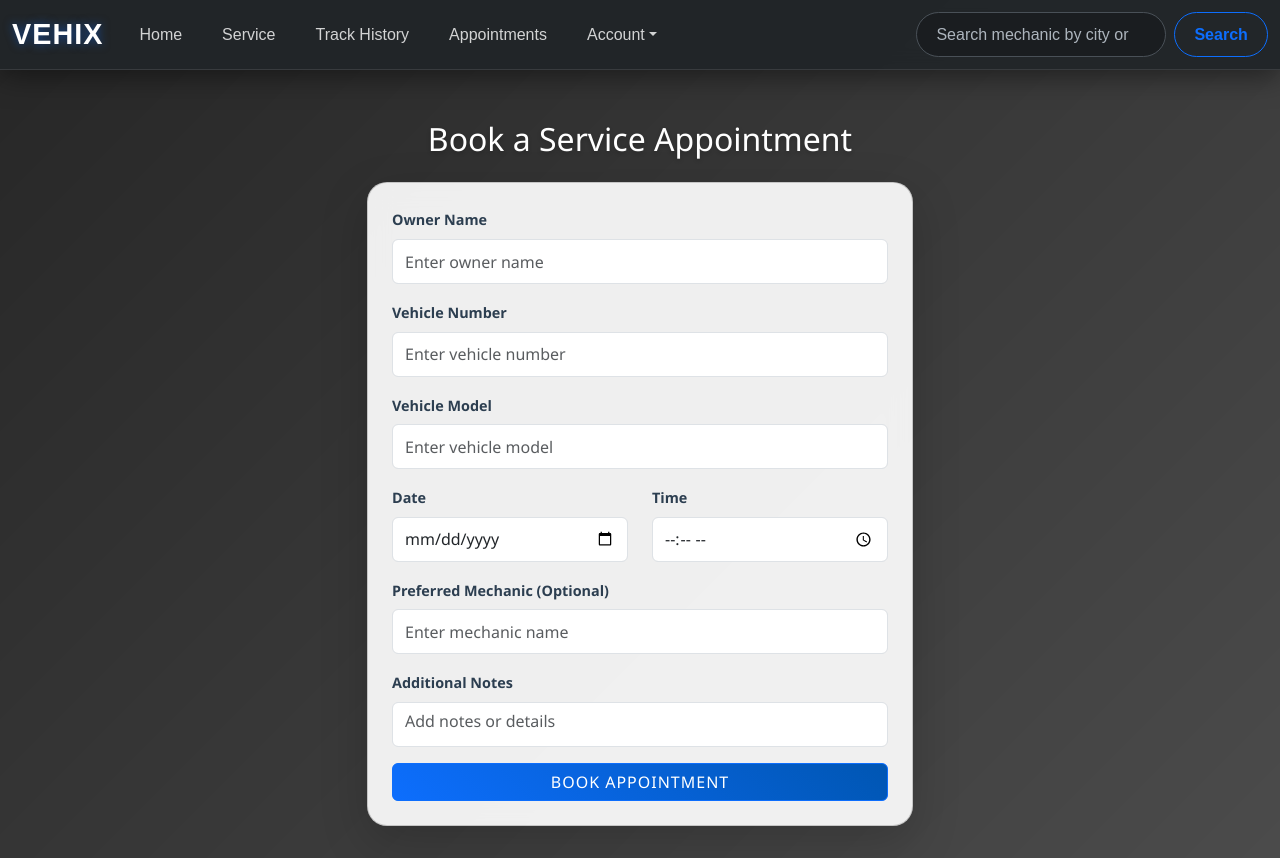
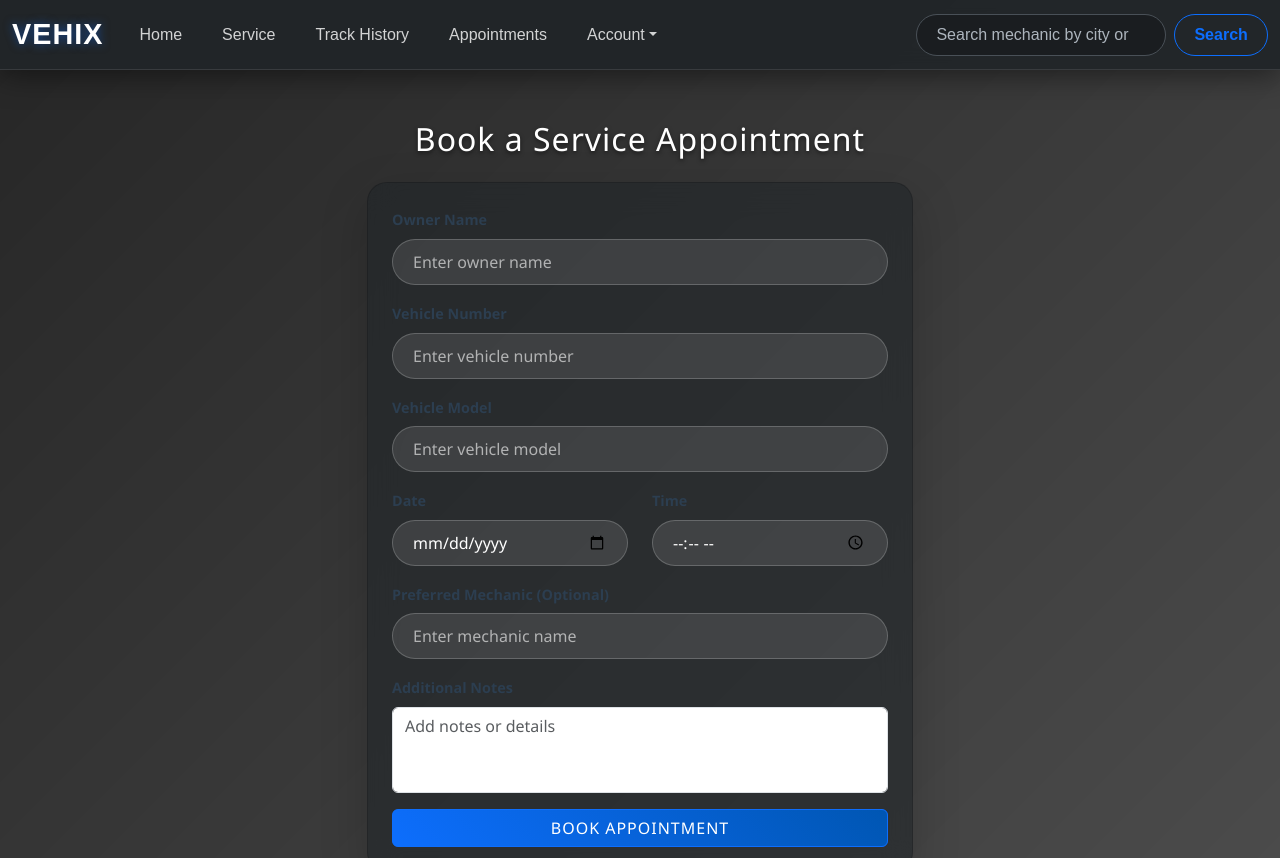
Before and after one commit to ShawindiDinuruvani/vehix, a React (Create React App) app: page /appoinments in a window 1280 px wide. Shown: the top 858 px of the page. Built offline with nearby package versions, Linux system fonts and the light colour scheme; the HTML template or start-up script is replaced by a standard one.

Commit message:
trackhistroyupdet

```diff
--- a/src/pages/Appoinments.css
+++ b/src/pages/Appoinments.css
@@ -1,6 +1,6 @@
-/* =========================================
+/*
   1. Page Background & Layout
-   ========================================= */
+ */
   .appointment-page {
 
   padding-top: 120px !important;
@@ -12,22 +12,21 @@
   background-size: cover;
   background-position: center;
   background-attachment: fixed;
-  font-family: 'Poppins', 'Segoe UI', sans-serif; /* Clean modern font */
+  font-family: 'Poppins', 'Segoe UI', sans-serif;
   min-height: 100vh;
   padding-bottom: 50px;
 }
 
-/* =========================================
+/*
   2. Glass Card Effect (The Form Container)
-   ========================================= */
+   */
 .glass-card {
-  background: rgba(255, 255, 255, 0.92) !important; /* Slightly opaque white */
-  backdrop-filter: blur(20px); /* The "Frosted Glass" blur */
-  -webkit-backdrop-filter: blur(20px); /* For Safari support */
+  background: rgba(255, 255, 255, 0.92) !important;
+  backdrop-filter: blur(20px);
+  -webkit-backdrop-filter: blur(20px);
   border: 1px solid rgba(255, 255, 255, 0.5);
-  box-shadow: 0 15px 35px rgba(0, 0, 0, 0.2); /* Soft shadow depth */
-  border-radius: 20px !important;
-  overflow: hidden; /* Keeps content inside rounded corners */
+  box-shadow: 0 15px 35px rgba(0, 0, 0, 0.2);
+  overflow: hidden;
 }
 
 /* =========================================
@@ -43,7 +42,7 @@
 .form-control, .form-select {
   background-color: #f8f9fa;
   border: 2px solid #e9ecef;
-  border-radius: 12px; /* Softer rounded corners */
+  border-radius: 12px;
   padding: 12px 15px;
   font-size: 0.95rem;
   transition: all 0.3s ease;
@@ -53,20 +52,20 @@
 .form-control:focus, .form-select:focus {
   background-color: #fff;
   border-color: #0d6efd;
-  box-shadow: 0 0 0 4px rgba(13, 110, 253, 0.15); /* Soft blue glow */
+  box-shadow: 0 0 0 4px rgba(13, 110, 253, 0.15);
   outline: none;
 }
 
 /* Textarea resizing */
 textarea.form-control {
-  resize: none; /* Prevents user from breaking layout */
+  resize: none;
 }
 
-/* =========================================
+/*
   4. Buttons (Submit Button)
-   ========================================= */
+   */
 .btn-primary {
-  background: linear-gradient(45deg, #0d6efd, #0056b3); /* Gradient Blue */
+  background: linear-gradient(45deg, #0d6efd, #0056b3);
   border: none;
   padding: 14px;
   border-radius: 12px;
@@ -77,8 +76,8 @@ textarea.form-control {
 }
 
 .btn-primary:hover {
-  transform: translateY(-2px); /* Moves up slightly */
-  box-shadow: 0 5px 15px rgba(13, 110, 253, 0.4); /* Shadow on hover */
+  transform: translateY(-2px);
+  box-shadow: 0 5px 15px rgba(13, 110, 253, 0.4);
   background: linear-gradient(45deg, #0b5ed7, #004494);
 }
 
@@ -86,19 +85,19 @@ textarea.form-control {
   transform: translateY(0);
 }
 
-/* =========================================
+/*
   5. Left Side Info Boxes
-   ========================================= */
+ */
 .info-box {
   background: rgba(255, 255, 255, 0.1);
-  border-left: 5px solid #0d6efd; /* Blue accent line on left */
+  border-left: 5px solid #0d6efd;
   border-radius: 15px;
   transition: transform 0.3s ease;
 }
 
 .info-box:hover {
   background: rgba(255, 255, 255, 0.15);
-  transform: translateX(5px); /* Slide effect */
+  transform: translateX(5px);
 }
 
 .info-box ul li {
@@ -154,7 +153,7 @@ textarea.form-control {
   7. Mobile Responsiveness */
 @media (max-width: 768px) {
   .display-4 {
-    font-size: 2.5rem; /* Smaller title on mobile */
+    font-size: 2.5rem;
   }
 
   .glass-card {
--- a/src/pages/TrackHistory.css
+++ b/src/pages/TrackHistory.css
@@ -1,101 +1,121 @@
-/* TrackHistory.css */
+/*
+   1. Page Background & Layout
+   */
+.track-page {
+  /* Matching the dark automotive theme */
+  background: linear-gradient(135deg, rgba(0, 0, 0, 0.85), rgba(0, 0, 0, 0.8)),
+              url('https://images.unsplash.com/photo-1492144534655-ae79c964c9d7?ixlib=rb-4.0.3&auto=format&fit=crop&w=1920&q=80');
+  background-size: cover;
+  background-position: center;
+  background-attachment: fixed;
+  font-family: 'Poppins', sans-serif;
+  min-height: 100vh;
 
-/* Page background */
-.track-history-page {
-  min-height: 100vh;
-  display: flex;
-  flex-direction: column;
-  background: linear-gradient(135deg, #007bff, #00c6ff);
-  padding: 50px 15px;
-  font-family: 'Poppins', sans-serif;
-  color: #fff;
-  font-family: cursive;
+  /* FIX: Adds space at top so Navbar doesn't cover content */
+  padding-top: 100px;
+  padding-bottom: 50px;
 }
 
-/* Page title */
-.track-history-page h2 {
-  font-size: 2.8rem;
-  font-weight: 700;
-  text-align: center;
-  margin-bottom: 3rem;
-  text-shadow: 1px 1px 5px rgba(0,0,0,0.3);
-}
-
-/* Glass card */
+/*
+   2. Glass Card (Container for Chart & Table)
+ */
 .glass-card {
-  background: rgba(255, 255, 255, 0.15);
-  backdrop-filter: blur(12px);
-  border-radius: 16px;
-  border: 1px solid rgba(255,255,255,0.3);
-  padding: 25px;
-  margin-bottom: 30px;
-  transition: all 0.3s ease;
+  background: rgba(33, 37, 41, 0.6) !important;
+  backdrop-filter: blur(15px);
+  -webkit-backdrop-filter: blur(15px);
+  border: 1px solid rgba(255, 255, 255, 0.1);
+  box-shadow: 0 15px 35px rgba(0, 0, 0, 0.5);
+  border-radius: 20px !important;
   color: #fff;
 }
 
-.glass-card:hover {
-  transform: translateY(-5px);
-  box-shadow: 0 15px 40px rgba(0,0,0,0.25);
+/*
+   3. Search Input Styling
+ */
+.glass-card input.form-control {
+  background: rgba(255, 255, 255, 0.1);
+  border: 1px solid rgba(255, 255, 255, 0.2);
+  color: #ffffff;
+  border-radius: 50px;
+  padding: 10px 20px;
 }
 
-/* Chart Section */
-.glass-card canvas {
-  max-height: 300px;
+.glass-card input.form-control::placeholder {
+  color: rgba(255, 255, 255, 0.6);
 }
 
-/* Table styling */
-.table-glass {
-  width: 100%;
-  border-radius: 12px;
-  overflow: hidden;
-  background: rgba(255, 255, 255, 0.1);
-}
-
-.table-glass th,
-.table-glass td {
-  color: #fff;
-  border-color: rgba(255,255,255,0.3);
-  text-align: center;
-  padding: 12px;
-}
-
-.table-glass thead {
-  background: rgba(255,255,255,0.15);
-}
-
-.table-glass tbody tr:hover {
-  background: rgba(255,255,255,0.2);
-}
-
-/* Search input */
-.form-control {
-  border-radius: 10px;
+.glass-card input.form-control:focus {
   background: rgba(255, 255, 255, 0.2);
-  border: 1px solid rgba(255,255,255,0.3);
-  color: #fff;
-  height: 45px;
-  padding: 0 15px;
-  font-size: 0.95rem;
-}
-
-.form-control::placeholder {
-  color: rgba(255,255,255,0.7);
-}
-
-.form-control:focus {
-  background: rgba(255, 255, 255, 0.25);
-  border-color: #fff;
-  box-shadow: none;
+  border-color: #0d6efd;
+  box-shadow: 0 0 10px rgba(13, 110, 253, 0.3);
   color: #fff;
 }
 
-/* Responsive adjustments */
+/*
+   4. Table Styling (Transparent & Modern)
+   */
+.table-glass {
+  color: #fff !important;
+  margin-bottom: 0;
+}
+
+.table-glass thead th {
+  background-color: rgba(0, 0, 0, 0.3) !important;
+  color: #0d6efd; /* Blue headers */
+  border-bottom: 2px solid rgba(255, 255, 255, 0.1);
+  text-transform: uppercase;
+  font-size: 0.9rem;
+  letter-spacing: 1px;
+}
+
+.table-glass tbody td {
+  background: transparent !important;
+  color: rgba(255, 255, 255, 0.9);
+  border-bottom: 1px solid rgba(255, 255, 255, 0.05);
+  vertical-align: middle;
+  padding: 15px;
+}
+
+/* Row Hover Effect */
+.table-glass tbody tr:hover td {
+  background: rgba(255, 255, 255, 0.05) !important;
+  cursor: default;
+}
+
+/*
+   5. Chart Container
+    */
+.chart-container {
+  position: relative;
+  height: 400px;
+  width: 100%;
+  margin-top: 20px;
+} /* FIXED: Removed the extra semicolon here */
+
+/*
+   6. Badges & Typography
+   */
+h2 {
+  font-weight: 700;
+  letter-spacing: 1px;
+  text-shadow: 0 2px 4px rgba(0,0,0,0.5);
+  color: #ffffff;
+}
+
+.badge {
+  padding: 8px 12px;
+  border-radius: 30px;
+  font-weight: 500;
+  letter-spacing: 0.5px;
+}
+
+/* Mobile Adjustments */
 @media (max-width: 768px) {
+  .track-page {
+    padding-top: 80px;
+  }
+
   .glass-card {
-    padding: 20px;
-  }
-  .track-history-page h2 {
-    font-size: 2.2rem;
-    margin-bottom: 2rem;
+    padding: 1.5rem !important;
   }
 }
```
Also changed, not shown: src/pages/TrackHistory.jsx (+60 -25 lines).
